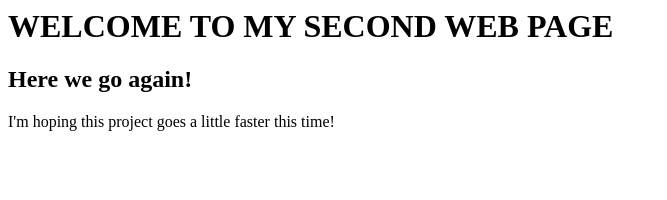
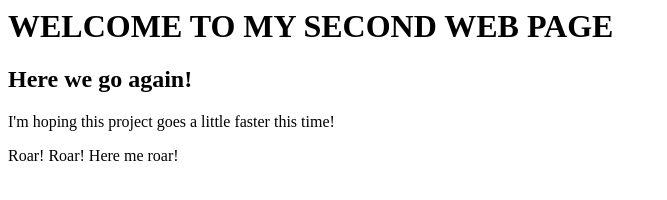
Before and after one commit to JennieDick/MySecondPage, a plain HTML site: page index.html in a window 1280 px wide. Shown: the whole page, without its empty margins (0-667 px from the left). Drawn offline with Linux system fonts and the light colour scheme.

Commit message:
Adding Roar placeholder text

```diff
--- a/index.html
+++ b/index.html
@@ -1,3 +1,4 @@
 <h1>WELCOME TO MY SECOND WEB PAGE
 <H2>Here we go again!</H2>
 <body>I'm hoping this project goes a little faster this time!</body>
+<p>Roar! Roar! Here me roar!</p>
```
